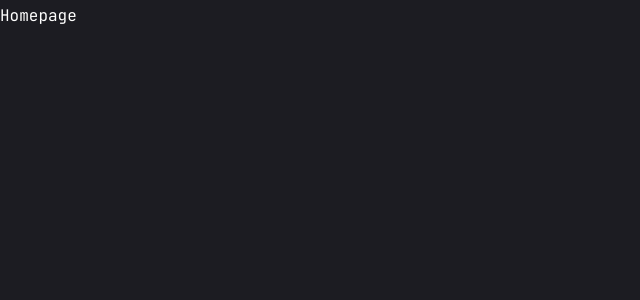
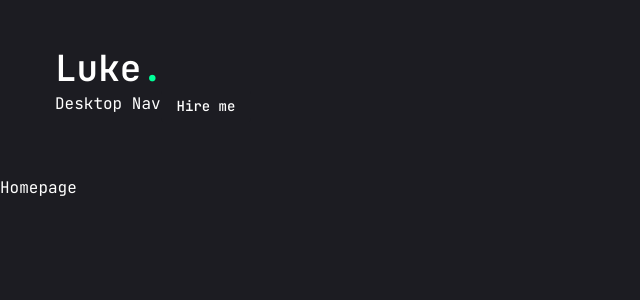
Before and after one commit to Sitcka/portafolio, a Next.js app: page / in a window 1280 px wide. Shown: the top 300 px of the page, without its empty margins (0-640 px from the left). Built offline with nearby package versions, Linux system fonts and the light colour scheme.

Commit message:
Header: Boton terminado

```diff
--- a/app/globals.css
+++ b/app/globals.css
@@ -1,117 +1,12 @@
 @tailwind base;
 @tailwind components;
 @tailwind utilities;
-
-@custom-variant dark (&:is(.dark *));
-
-@theme inline {
-  --color-background: var(--background);
-  --color-foreground: var(--foreground);
-  --font-sans: var(--font-geist-sans);
-  --font-mono: var(--font-geist-mono);
-  --color-sidebar-ring: var(--sidebar-ring);
-  --color-sidebar-border: var(--sidebar-border);
-  --color-sidebar-accent-foreground: var(--sidebar-accent-foreground);
-  --color-sidebar-accent: var(--sidebar-accent);
-  --color-sidebar-primary-foreground: var(--sidebar-primary-foreground);
-  --color-sidebar-primary: var(--sidebar-primary);
-  --color-sidebar-foreground: var(--sidebar-foreground);
-  --color-sidebar: var(--sidebar);
-  --color-chart-5: var(--chart-5);
-  --color-chart-4: var(--chart-4);
-  --color-chart-3: var(--chart-3);
-  --color-chart-2: var(--chart-2);
-  --color-chart-1: var(--chart-1);
-  --color-ring: var(--ring);
-  --color-input: var(--input);
-  --color-border: var(--border);
-  --color-destructive: var(--destructive);
-  --color-accent-foreground: var(--accent-foreground);
-  --color-accent: var(--accent);
-  --color-muted-foreground: var(--muted-foreground);
-  --color-muted: var(--muted);
-  --color-secondary-foreground: var(--secondary-foreground);
-  --color-secondary: var(--secondary);
-  --color-primary-foreground: var(--primary-foreground);
-  --color-primary: var(--primary);
-  --color-popover-foreground: var(--popover-foreground);
-  --color-popover: var(--popover);
-  --color-card-foreground: var(--card-foreground);
-  --color-card: var(--card);
-  --radius-sm: calc(var(--radius) - 4px);
-  --radius-md: calc(var(--radius) - 2px);
-  --radius-lg: var(--radius);
-  --radius-xl: calc(var(--radius) + 4px);
-}
-
-:root {
-  --radius: 0.625rem;
-  --background: oklch(1 0 0);
-  --foreground: oklch(0.129 0.042 264.695);
-  --card: oklch(1 0 0);
-  --card-foreground: oklch(0.129 0.042 264.695);
-  --popover: oklch(1 0 0);
-  --popover-foreground: oklch(0.129 0.042 264.695);
-  --primary: oklch(0.208 0.042 265.755);
-  --primary-foreground: oklch(0.984 0.003 247.858);
-  --secondary: oklch(0.968 0.007 247.896);
-  --secondary-foreground: oklch(0.208 0.042 265.755);
-  --muted: oklch(0.968 0.007 247.896);
-  --muted-foreground: oklch(0.554 0.046 257.417);
-  --accent: oklch(0.968 0.007 247.896);
-  --accent-foreground: oklch(0.208 0.042 265.755);
-  --destructive: oklch(0.577 0.245 27.325);
-  --border: oklch(0.929 0.013 255.508);
-  --input: oklch(0.929 0.013 255.508);
-  --ring: oklch(0.704 0.04 256.788);
-  --chart-1: oklch(0.646 0.222 41.116);
-  --chart-2: oklch(0.6 0.118 184.704);
-  --chart-3: oklch(0.398 0.07 227.392);
-  --chart-4: oklch(0.828 0.189 84.429);
-  --chart-5: oklch(0.769 0.188 70.08);
-  --sidebar: oklch(0.984 0.003 247.858);
-  --sidebar-foreground: oklch(0.129 0.042 264.695);
-  --sidebar-primary: oklch(0.208 0.042 265.755);
-  --sidebar-primary-foreground: oklch(0.984 0.003 247.858);
-  --sidebar-accent: oklch(0.968 0.007 247.896);
-  --sidebar-accent-foreground: oklch(0.208 0.042 265.755);
-  --sidebar-border: oklch(0.929 0.013 255.508);
-  --sidebar-ring: oklch(0.704 0.04 256.788);
-}
-
-.dark {
-  --background: oklch(0.129 0.042 264.695);
-  --foreground: oklch(0.984 0.003 247.858);
-  --card: oklch(0.208 0.042 265.755);
-  --card-foreground: oklch(0.984 0.003 247.858);
-  --popover: oklch(0.208 0.042 265.755);
-  --popover-foreground: oklch(0.984 0.003 247.858);
-  --primary: oklch(0.929 0.013 255.508);
-  --primary-foreground: oklch(0.208 0.042 265.755);
-  --secondary: oklch(0.279 0.041 260.031);
-  --secondary-foreground: oklch(0.984 0.003 247.858);
-  --muted: oklch(0.279 0.041 260.031);
-  --muted-foreground: oklch(0.704 0.04 256.788);
-  --accent: oklch(0.279 0.041 260.031);
-  --accent-foreground: oklch(0.984 0.003 247.858);
-  --destructive: oklch(0.704 0.191 22.216);
-  --border: oklch(1 0 0 / 10%);
-  --input: oklch(1 0 0 / 15%);
-  --ring: oklch(0.551 0.027 264.364);
-  --chart-1: oklch(0.488 0.243 264.376);
-  --chart-2: oklch(0.696 0.17 162.48);
-  --chart-3: oklch(0.769 0.188 70.08);
-  --chart-4: oklch(0.627 0.265 303.9);
-  --chart-5: oklch(0.645 0.246 16.439);
-  --sidebar: oklch(0.208 0.042 265.755);
-  --sidebar-foreground: oklch(0.984 0.003 247.858);
-  --sidebar-primary: oklch(0.488 0.243 264.376);
-  --sidebar-primary-foreground: oklch(0.984 0.003 247.858);
-  --sidebar-accent: oklch(0.279 0.041 260.031);
-  --sidebar-accent-foreground: oklch(0.984 0.003 247.858);
-  --sidebar-border: oklch(1 0 0 / 10%);
-  --sidebar-ring: oklch(0.551 0.027 264.364);
-}
+/*
+  Estas tres líneas son obligatorias. Importan:
+  Resets base
+  Componentes
+  Utilidades como flex, mt-4, bg-red-500, etc.
+*/
 
 @layer base {
 
@@ -119,3 +14,12 @@
     @apply font-primary bg-primary text-white leading-loose;
   }
 }
+/*
+  Aplica estilos por defecto al <body>:
+  font-primary: JetBrains Mono
+  bg-primary: #1c1c22
+  text-white
+  leading-loose: interlineado cómodo
+
+
+*/
--- a/app/layout.jsx
+++ b/app/layout.jsx
@@ -1,15 +1,12 @@
-import { Geist, Geist_Mono } from "next/font/google";
 import { JetBrains_Mono } from "next/font/google"; // ✅ correcto
 import "./globals.css";
+// Components (comentario para diferenciar la importacion de los componentes)
+import Header from "@/components/ui/Header";
 
 const jetbrainsMono = JetBrains_Mono({
   subsets: ["latin"],
   weight: ["100", "200", "300", "400", "500", "600", "700", "800"],
   variable: "--font-jetbrainsMono",
-});
-const geistMono = Geist_Mono({
-  variable: "--font-geist-mono",
-  subsets: ["latin"],
 });
 
 export const metadata = {
@@ -23,6 +20,7 @@ export default function RootLayout({ children }) {
       <body
         className={jetbrainsMono.variable}
       >
+        <Header />
         {children}
       </body>
     </html>
--- a/components/ui/Header.jsx
+++ b/components/ui/Header.jsx
@@ -1,5 +1,70 @@
+import Link from "next/link";
+import { Button } from "@/components/ui/button";
+
+
+// Components
+import Nav from "./Nav";
+
 const Header = () => {
-    return <header className="text-3xl font-bold underline">Header</header>;
+    /**
+     * py-8
+     * Significa: padding-top y padding-bottom de 2rem (32px).
+       El prefijo p es para padding, y y indica que se aplica en el eje vertical (arriba y abajo).
+
+       xl:py-12
+       Es una clase responsive.
+        Significa que cuando el viewport tenga un ancho de 1280px o más (breakpoint xl), se aplicará:
+        padding-top: 3rem; (48px)
+        padding-bottom: 3rem;
+        🔁 Sobrescribe la clase py-8 en pantallas grandes.
+        Todo esto significa:
+        El <header> tiene 32px de padding vertical por defecto.
+        En pantallas grandes (xl), el padding vertical aumenta a 48px.
+        El texto dentro será blanco.
+
+        | Pantalla           | Padding vertical | Texto  |
+        | ------------------ | ---------------- | ------ |
+        | Móvil / normal     | `py-8` → 32px    | Blanco |
+        | Pantallas ≥ 1280px | `py-12` → 48px   | Blanco |
+
+     */
+    return <header className="py-8 xl:py-12 text-white">
+        <div className="container mx-auto">
+
+            {/* LOGO */}
+            <Link href="/">
+                {/* Link: Este es un componente de Next.js que se comporta como un <a href="/">, pero con optimización para SPA (Single Page Application). Dentro de este <Link> puedes poner cualquier contenido, como un <h1>, un botón, o una imagen. Next.js detecta esto y hace el comportamiento de enlace. */}
+                <h1 className="text-4xl font-semibold">
+                    {/*
+                text-4xl
+                Define el tamaño del texto como grande.
+                En Tailwind, 4xl suele ser ~2.25rem o 36px.
+                font-semibold
+                Aplica un peso de fuente semi-negrita (font-weight: 600)
+                Más fuerte que normal (400), pero no tan grueso como bold (700)  */}
+                    Luke
+                    <span className="text-accent">.</span></h1>
+                {/*  text-accent: Esta clase no es estándar de Tailwind, seguramente está definida en tu configuración de Tailwind (en tailwind.config.js) */}
+            </Link>
+            {/* Elemento	Descripción
+            container mx-auto	Centra horizontalmente el contenido con ancho máximo adaptativo
+            Link href="/"	Enlace interno que navega al inicio del sitio
+            text-4xl	Texto grande (≈ 36px)
+            font-semibold	Peso de fuente medio-alto
+            text-accent	Color especial para destacar el punto final */}
+
+            {/* DESKTOP NAV & HIRE ME BUTTON */}
+            <div className="hidden xl:flex">
+                <Nav />
+                <Link href="/contact">
+                    <Button>Hire me</Button>
+                </Link>
+            </div>
+
+
+
+        </div>
+    </header>;
 };
 
 export default Header;
--- /dev/null
+++ b/components/ui/Nav.jsx
@@ -0,0 +1,8 @@
+
+const Nav = () => {
+  return (
+    <nav>Desktop Nav</nav>
+  )
+}
+
+export default Nav
--- a/package.json
+++ b/package.json
@@ -21,7 +21,8 @@
     "next": "15.3.3",
     "react": "^19.0.0",
     "react-dom": "^19.0.0",
-    "tailwind-merge": "^3.3.0"
+    "tailwind-merge": "^3.3.0",
+    "tailwindcss-animate": "^1.0.7"
   },
   "devDependencies": {
     "@eslint/eslintrc": "^3",
--- a/tailwind.config.js
+++ b/tailwind.config.js
@@ -5,22 +5,48 @@ module.exports = {
     "./pages/**/*.{js,ts,jsx,tsx,mdx}",
     "./components/**/*.{js,ts,jsx,tsx,mdx}",
   ],
+  /**
+    Esto le dice a Tailwind:
+    “Escanea estos archivos y genera solo las clases CSS que realmente se usan ahí”.
+    Incluye:
+    /app/ → para proyectos con la App Router de Next.js
+    /pages/ → para la versión tradicional con Pages Router
+    /components/ → tus componentes reutilizables
+
+ */
   theme: {
     container: {
       center: true,
       padding: "15px",
     },
+    /**
+     * Hace que los div class="container":
+      estén centrados (center: true)
+      tengan 15px de padding lateral por defecto
+     */
     screens: {
       sm: "640px",
       md: "768px",
       lg: "960px",
       xl: "1200px",
     },
+    /**
+     *  Esto define los breakpoints para diseño responsive (muy útil para clases como xl:py-12 en tu <header>).
+     */
     fontFamily: {
       primary: ["var(--font-jetbrainsMono)"],
     },
-
+    /**
+     * Se espera que tú hayas cargado una fuente (como JetBrains Mono) usando CSS o     Next.js.
+      Luego puedes usar font-primary para aplicar esa fuente.
+     */
     extend: {
+      /**
+       * 📌 Esto:
+      Añade text-primary, bg-primary, etc.
+      Añade text-accent, bg-accent, text-accent-foreground
+      Usa CSS Variables que están definidas en tu globals.css (explicado abajo)
+       */
       keyframes: {
         "accordion-down": {
           from: { height: 0 },
@@ -36,17 +62,23 @@ module.exports = {
         "accordion-up": "accordion-up 0.2s ease-out",
       },
       colors: {
-        primary:'#1c1c22',
-        accent:{
+        primary: '#1c1c22',
+        accent: {
           DEFAULT: "#00ff99",
-          foreground: "#00e187"
+          hover: "#00e187"
         },
         border: "var(--color-border)",
         ring: "var(--color-ring)",
         background: "var(--color-background)",
         foreground: "var(--color-foreground)",
       },
+      /**
+       * bg-primary → fondo oscuro
+      text-accent → color principal brillante
+      text-accent-hover (¡ojo! debes usar accent-hover con una variante hover: en el HTML)
+      text-foreground, bg-background, border-border, etc. — todos usando variables CSS
+       */
     },
   },
-  plugins: [],
+  plugins: [require("tailwindcss-animate")],
 };
```
Also changed, not shown: 1 other file (tests, documents, lock files or other folders).
